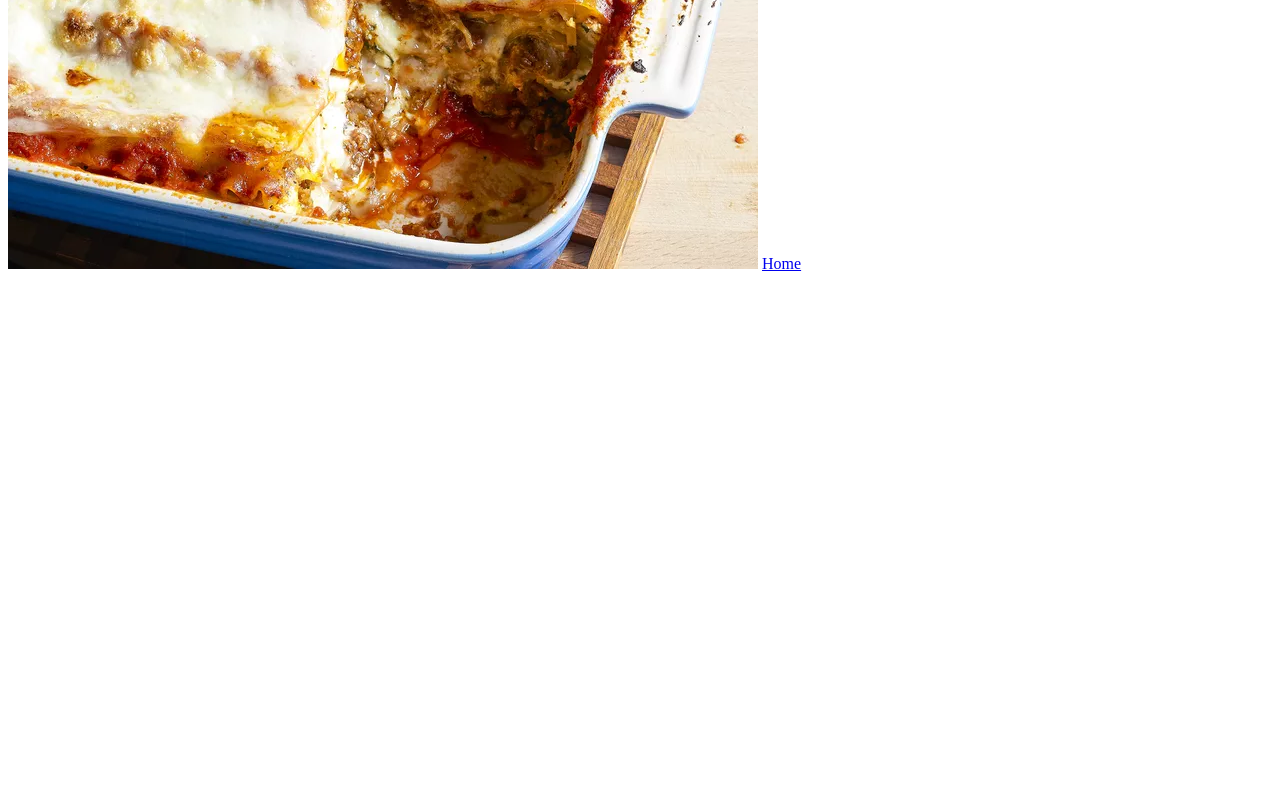
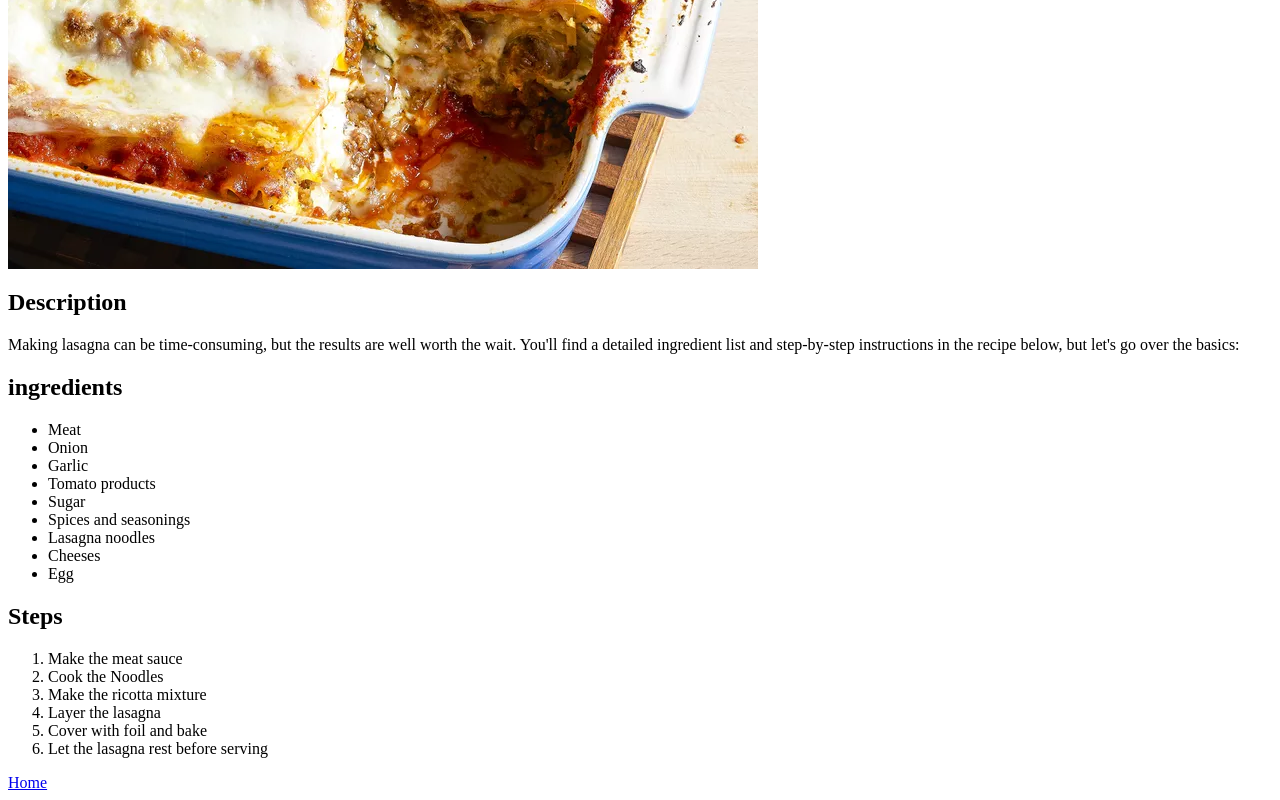
Before and after one commit to Decpalm/odin-recipes, a plain HTML site: page recipes/lasagna.html in a window 1280 px wide. Shown: the part 360-1160 px from the top of the page. Before the commit the page ends 800 px from the top, so only its background shows below. Drawn offline with Linux system fonts and the light colour scheme.

Commit message:
Updated lasagna.html

```diff
--- a/recipes/lasagna.html
+++ b/recipes/lasagna.html
@@ -7,6 +7,32 @@
     <body>
         <h1>Lasagna</h1>
         <img src="../images/lasagna.jpg" alt="An image of a lasagna">
+        <h2>Description</h2>
+        <p>Making lasagna can be time-consuming, but the results are well worth
+            the wait. You'll find a detailed ingredient list and step-by-step
+            instructions in the recipe below, but let's go over the basics: </p>
+
+        <h2>ingredients</h2>
+        <ul>
+            <li>Meat</li>
+            <li>Onion</li>
+            <li>Garlic</li>
+            <li>Tomato products</li>
+            <li>Sugar</li>
+            <li>Spices and seasonings</li>
+            <li>Lasagna noodles</li>
+            <li>Cheeses</li>
+            <li>Egg</li>
+        </ul>
+        <h2>Steps</h2>
+        <ol>
+            <li>Make the meat sauce</li>
+            <li>Cook the Noodles</li>
+            <li>Make the ricotta mixture</li>
+            <li>Layer the lasagna</li>
+            <li>Cover with foil and bake</li>
+            <li>Let the lasagna rest before serving</li>
+        </ol>
         <a href="../index.html">Home</a>
     </body>
 </html>
```
